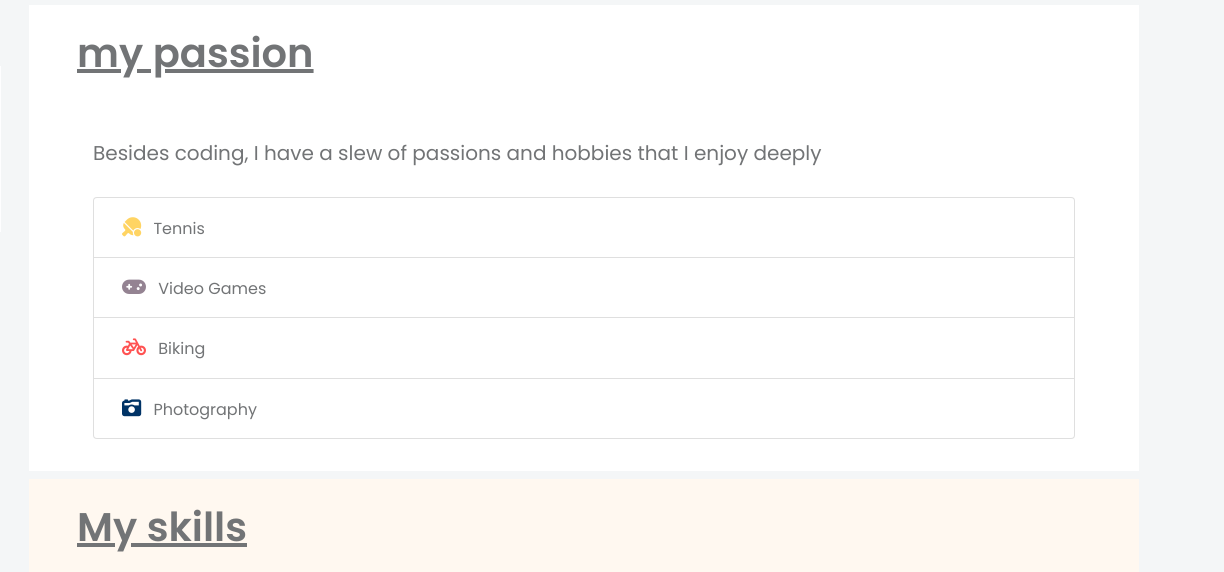
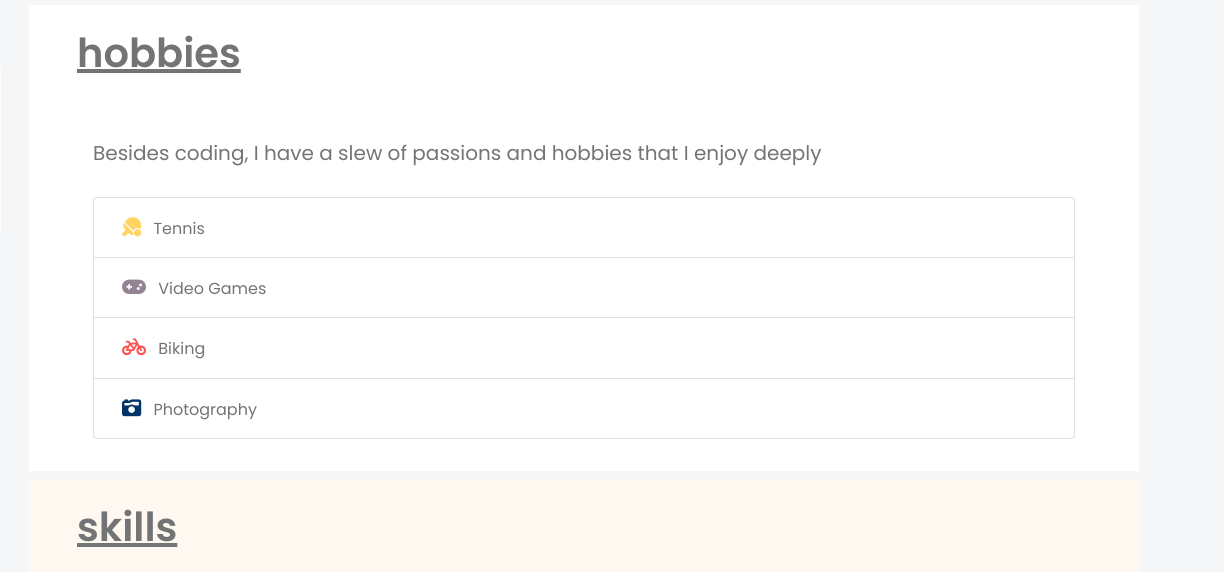
Before and after one commit to ChaseFaggard/ChaseFaggard.github.io, a plain HTML site: page index.html in a window 1280 px wide. Shown: the part 251-823 px from the top of the page, 56-1280 px from the left. Drawn offline with Linux system fonts and the light colour scheme.

Commit message:
Add files via upload

```diff
--- a/index.html
+++ b/index.html
@@ -19,7 +19,7 @@
             <h5 class="px-5 py-5">Hi there. I'm Chase Faggard - a software developer with a degree in Computer Science. I'm currently based out of Houston, Texas and am <strong>always</strong> seeking new opportunities to bring innovative ideas to life with <strong>&#60;/code&#62;</strong></h5>
         </div>
         <div class="section bg-white theme-text">
-            <h1 class="display-5 pt-4 px-5 underlined"><strong>my passion</strong></h1>
+            <h1 class="display-5 pt-4 px-5 underlined"><strong>hobbies</strong></h1>
             <div class="p-3 m-5">
                 <h5 class="pb-3">Besides coding, I have a slew of passions and hobbies that I enjoy deeply</h5>
                 <ul class="list-group my-3">
@@ -31,7 +31,7 @@
             </div>
         </div>
         <div class="section theme-bg theme-text" style="margin-top:-40px">
-            <h1 class="display-5 pt-4 px-5 underlined"><strong>My skills</strong></h1>
+            <h1 class="display-5 pt-4 px-5 underlined"><strong>skills</strong></h1>
             <div class="skills m-auto">
                 <div class="row pt-4 pb-2 mt-4 mx-auto">
                     <div class="col ac-red">
```
